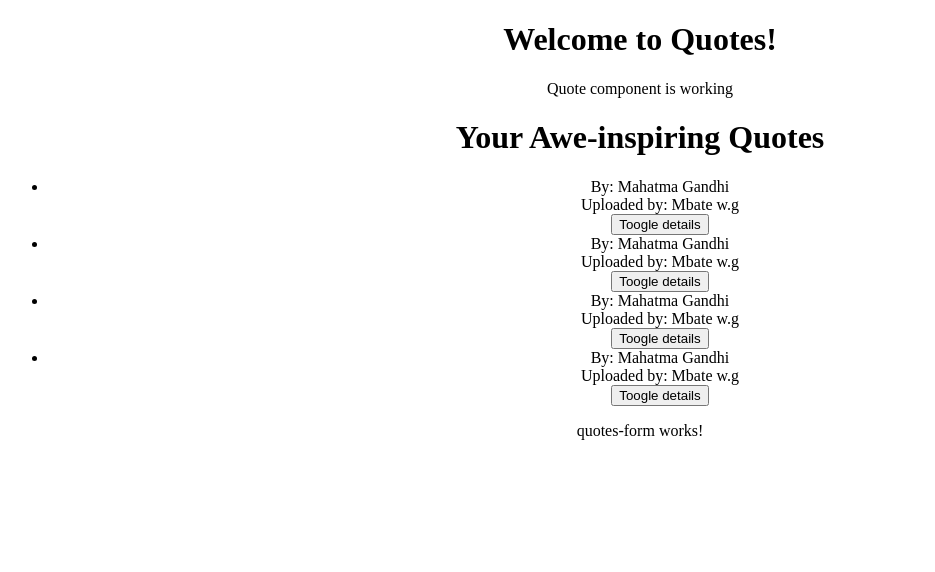
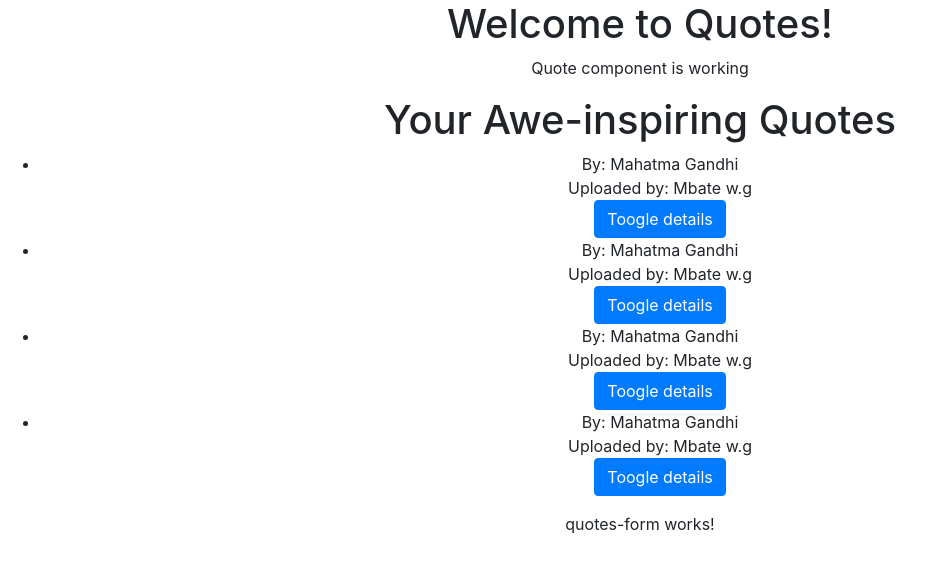
Before and after one commit to Wess58/Quotes, an Angular app: page / in a window 1280 px wide. Shown: the top 572 px of the page, without its empty margins (0-935 px from the left). Built offline with nearby package versions, Linux system fonts and the light colour scheme.

Commit message:
imported bootstrap

```diff
--- a/src/styles.css
+++ b/src/styles.css
@@ -1 +1,2 @@
 /* You can add global styles to this file, and also import other style files */
+@import "~bootstrap/dist/css/bootstrap.css";
```
